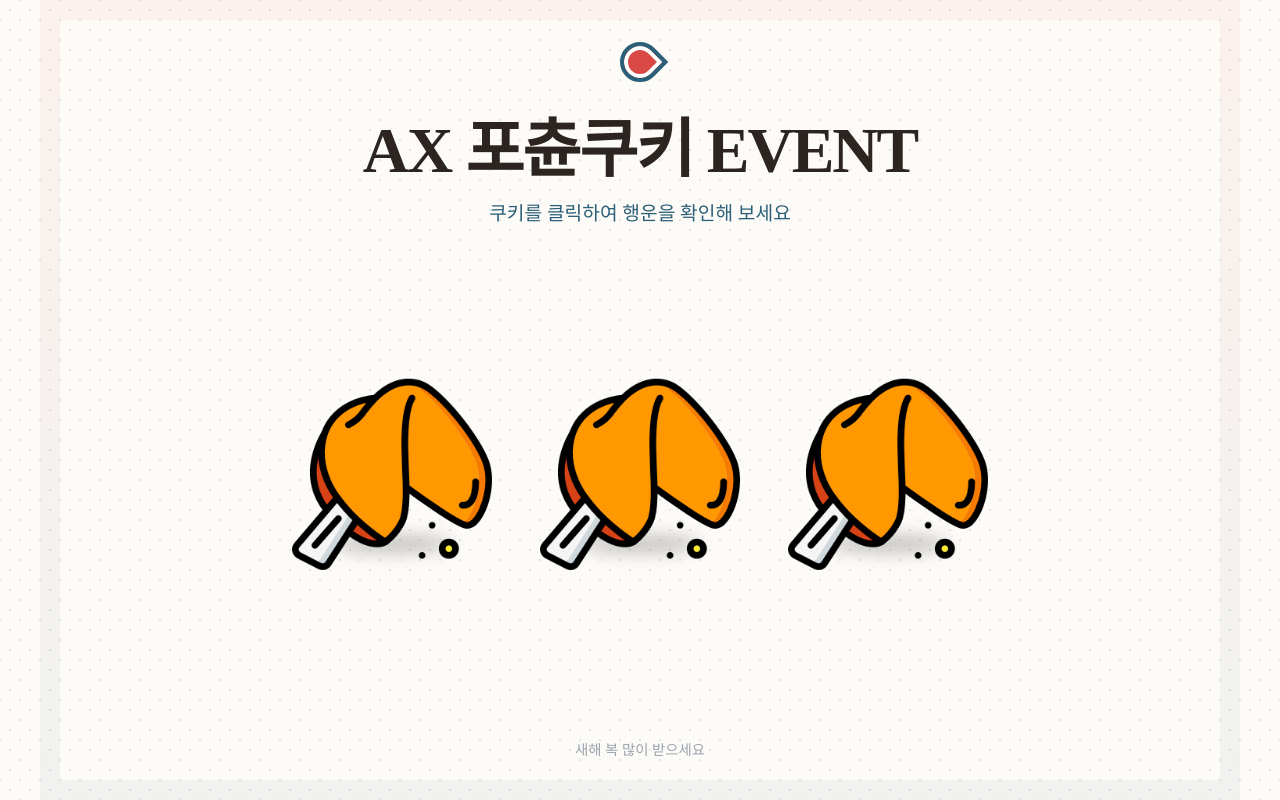
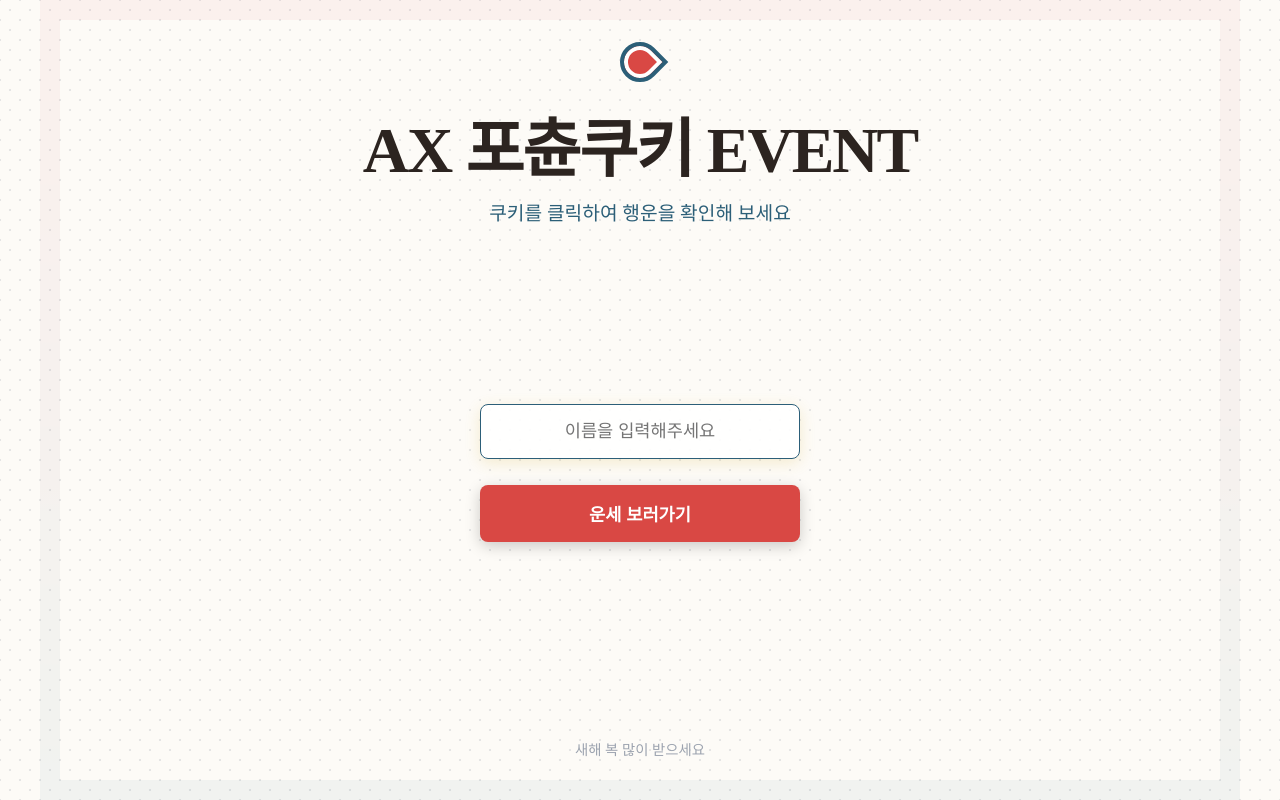
Before and after one commit to KIN0PIOO/-fortune-cookie, a React (Vite) app: page / in a window 1280 px wide. Built offline with nearby package versions, Linux system fonts and the light colour scheme.

Commit message:
fix centering and inject name into fortune message

```diff
--- a/src/App.css
+++ b/src/App.css
@@ -69,6 +69,67 @@
   width: 100%;
 }
 
+.name-input-container {
+  display: flex;
+  flex-direction: column;
+  align-items: center;
+  gap: 1.5rem;
+  width: 100%;
+  max-width: 320px;
+  animation: fadeIn 0.8s ease;
+}
+
+.name-input {
+  width: 100%;
+  padding: 1rem 1.5rem;
+  border-radius: 8px;
+  border: 1px solid #ddd;
+  background: rgba(255, 255, 255, 0.9);
+  font-size: 1.1rem;
+  text-align: center;
+  transition: all 0.3s;
+  box-shadow: 0 4px 10px rgba(0, 0, 0, 0.05);
+}
+
+.name-input:focus {
+  outline: none;
+  border-color: var(--color-secondary);
+  box-shadow: 0 4px 15px rgba(212, 175, 55, 0.2);
+  transform: translateY(-2px);
+}
+
+.start-btn {
+  width: 100%;
+  padding: 1rem;
+  background: var(--color-primary);
+  color: white;
+  border: none;
+  border-radius: 8px;
+  font-size: 1.1rem;
+  font-weight: bold;
+  cursor: pointer;
+  transition: all 0.3s;
+  box-shadow: 0 4px 15px rgba(0, 0, 0, 0.2);
+}
+
+.start-btn:hover {
+  background: var(--color-secondary);
+  transform: translateY(-2px);
+  box-shadow: 0 6px 20px rgba(0, 0, 0, 0.3);
+}
+
+@keyframes fadeIn {
+  from {
+    opacity: 0;
+    transform: translateY(10px);
+  }
+
+  to {
+    opacity: 1;
+    transform: translateY(0);
+  }
+}
+
 .cookies-grid {
   display: flex;
   gap: 3rem;
--- a/src/App.jsx
+++ b/src/App.jsx
@@ -5,9 +5,16 @@
 import FortuneSlip from './components/FortuneSlip'
 
 function App() {
-  const [gameState, setGameState] = useState('CHOOSING'); // CHOOSING, CRACKING, REVEALED
+  const [gameState, setGameState] = useState('ENTERING_NAME'); // ENTERING_NAME, CHOOSING, CRACKING, REVEALED
+  const [userName, setUserName] = useState('');
   const [selectedId, setSelectedId] = useState(null);
   const [fortune, setFortune] = useState(null);
+
+  const handleStart = (name) => {
+    if (!name.trim()) return;
+    setUserName(name);
+    setGameState('CHOOSING');
+  };
 
   const handleCookieClick = (id) => {
     if (gameState !== 'CHOOSING') return;
@@ -25,7 +32,8 @@
   };
 
   const handleReset = () => {
-    setGameState('CHOOSING');
+    setGameState('ENTERING_NAME');
+    setUserName('');
     setSelectedId(null);
     setFortune(null);
   };
@@ -40,7 +48,27 @@
       </header>
 
       <main className="game-area">
-        {gameState !== 'REVEALED' && (
+        {gameState === 'ENTERING_NAME' && (
+          <div className="name-input-container">
+            <input
+              type="text"
+              placeholder="이름을 입력해주세요"
+              className="name-input"
+              onKeyPress={(e) => {
+                if (e.key === 'Enter') handleStart(e.target.value);
+              }}
+              autoFocus
+            />
+            <button
+              className="start-btn"
+              onClick={(e) => handleStart(e.target.previousSibling.value)}
+            >
+              운세 보러가기
+            </button>
+          </div>
+        )}
+
+        {gameState !== 'REVEALED' && gameState !== 'ENTERING_NAME' && (
           <div className={`cookies-grid ${gameState !== 'CHOOSING' ? 'focused' : ''}`}>
             {[1, 2, 3].map((id) => {
               if (gameState !== 'CHOOSING' && selectedId !== id) return null;
@@ -58,7 +86,7 @@
         )}
 
         {gameState === 'REVEALED' && (
-          <FortuneSlip message={fortune} onReset={handleReset} />
+          <FortuneSlip message={fortune} userName={userName} onReset={handleReset} />
         )}
       </main>
 
--- a/src/components/FortuneSlip.css
+++ b/src/components/FortuneSlip.css
@@ -8,6 +8,18 @@
     position: relative;
     z-index: 10;
     animation: fadeIn 0.5s ease;
+}
+
+.user-name-tag {
+    font-size: 1.1rem;
+    color: var(--color-secondary, #d4af37);
+    margin-bottom: 15px;
+    font-weight: 500;
+    letter-spacing: 0.05em;
+    padding: 4px 15px;
+    border: 1px solid rgba(212, 175, 55, 0.3);
+    border-radius: 20px;
+    background: rgba(212, 175, 55, 0.05);
 }
 
 /* 깨진 쿠키 표시 영역 */
--- a/src/components/FortuneSlip.jsx
+++ b/src/components/FortuneSlip.jsx
@@ -2,9 +2,10 @@
 import './FortuneSlip.css';
 import { LeftCookieHalf, RightCookieHalf } from './Cookie';
 
-const FortuneSlip = ({ message, onReset }) => {
+const FortuneSlip = ({ message, userName, onReset }) => {
     return (
         <div className="fortune-slip-container">
+            <div className="user-name-tag">{userName}님의 운세</div>
             {/* Broken Cookie Section (Top) - Reusing the image components */}
             <div className="broken-cookie-display">
                 <div className="broken-half left">
@@ -24,7 +25,7 @@
             <div className="fortune-paper">
                 <div className="fortune-header">운세</div>
                 <div className="fortune-text">
-                    "{message}"
+                    "{userName}님의 올해는 {message}"
                 </div>
                 <div className="lucky-numbers">
                     행운의 숫자: {(() => {
```
